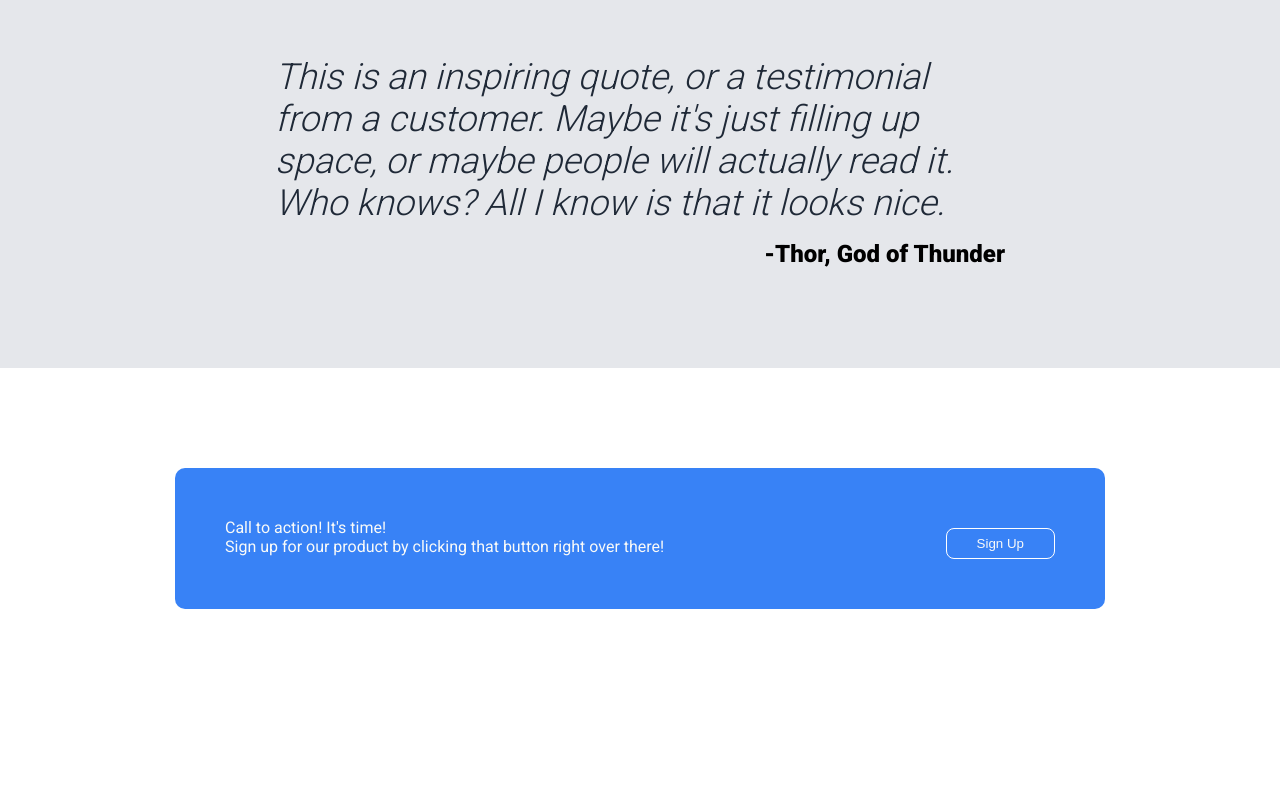
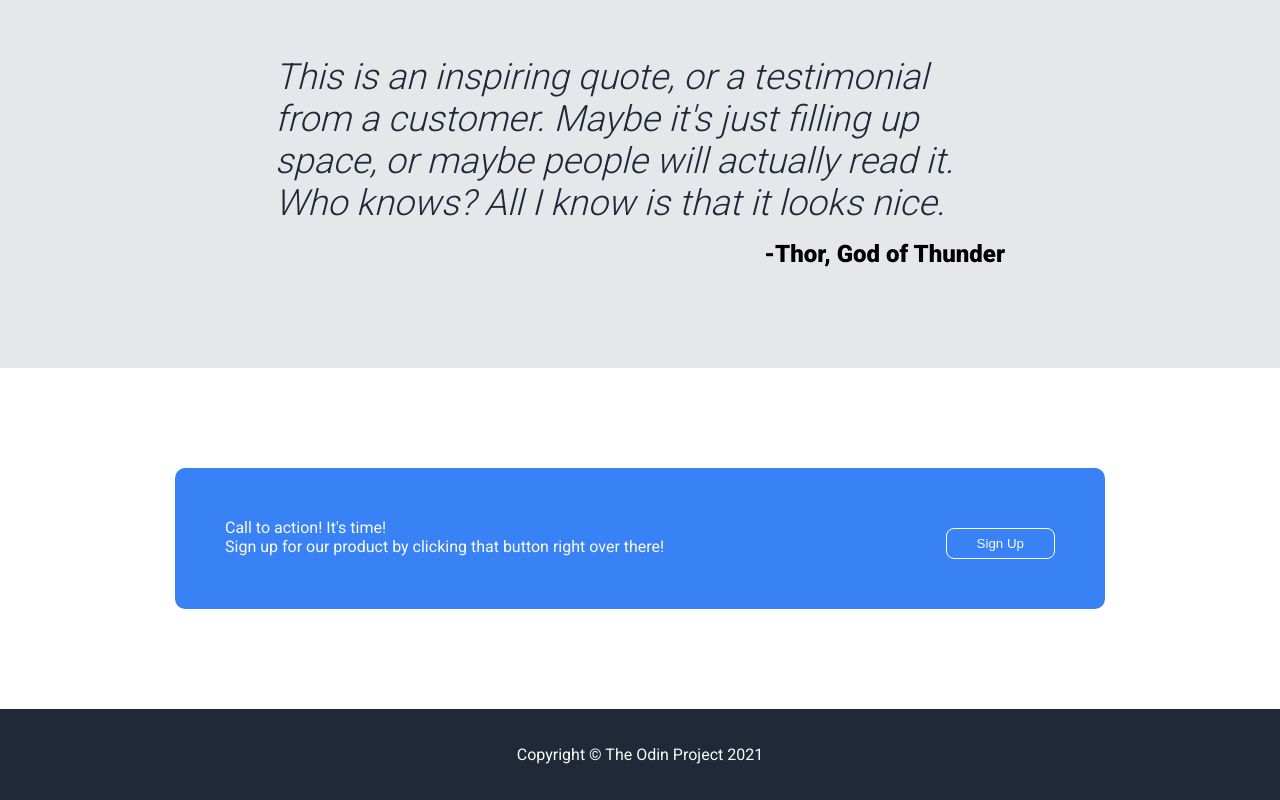
Before and after one commit to ornta/Landing-Page, a plain HTML site: page index.html in a window 1280 px wide. Shown: the part 1151-1951 px from the top of the page. Before the commit the page ends 1860 px from the top, so only its background shows below. Drawn offline with Linux system fonts and the light colour scheme.

Commit message:
update footer

```diff
--- a/index.html
+++ b/index.html
@@ -107,5 +107,9 @@
         </div>
       </div>
     </div>
+
+    <div class="footer">
+      <p>Copyright © The Odin Project 2021</p>
+    </div>
   </body>
 </html>
--- a/styles.css
+++ b/styles.css
@@ -181,5 +181,11 @@ button.button-outline {
     border-radius: 10px;
 }
 
-.bottom-button {
+.footer {
+    display: flex;
+    justify-content: center;
+    align-items: center;
+    padding: 36px;
+    background-color: #1F2937;
+    color: #F9FAF8;
 }
```
